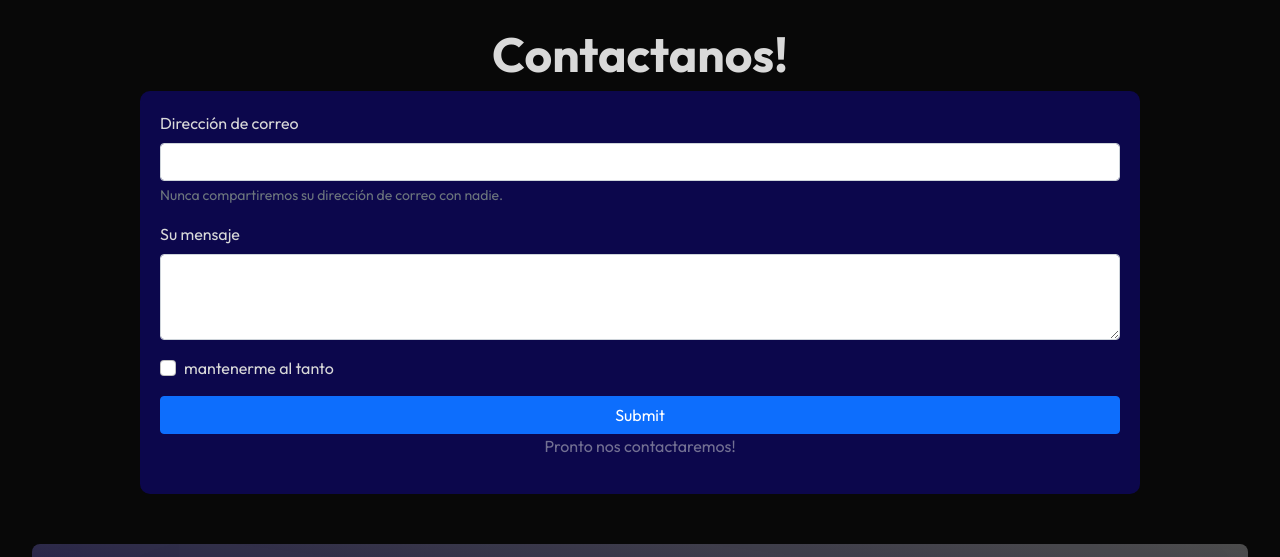
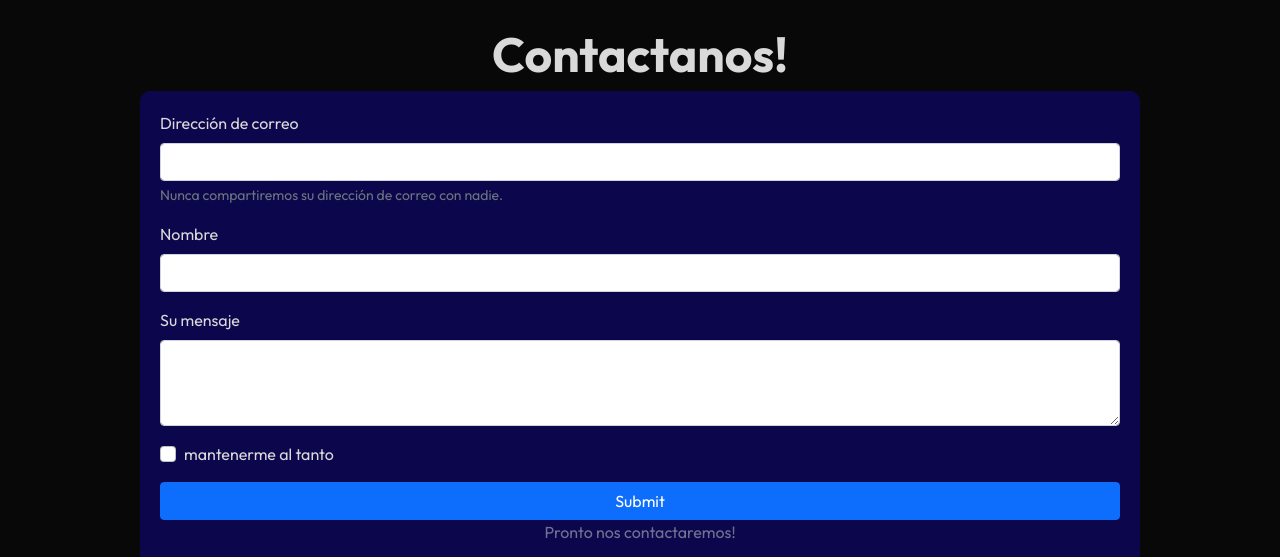
Before and after one commit to candelanati/tp2-maquetado, a website: page index.html in a window 1280 px wide. Shown: the part 4708-5265 px from the top of the page. Drawn offline with nearby package versions, Linux system fonts and the light colour scheme; some packages are replaced by stand-ins of ours; a script that the page names is missing.

Commit message:
agregado input nombre al form

```diff
--- a/index.html
+++ b/index.html
@@ -337,6 +337,10 @@
                     <div id="emailHelp" class="form-text">Nunca compartiremos su dirección de correo con nadie.</div>
                 </div>
                 <div class="mb-3">
+                    <label for="nombre" class="form-label">Nombre</label>
+                    <input type="email" class="form-control" id="nombre" >
+                </div>
+                <div class="mb-3">
                     <label for="exampleFormControlTextarea1" class="form-label">Su mensaje</label>
                     <textarea class="form-control" id="exampleFormControlTextarea1" rows="3"></textarea>
                 </div>
```
